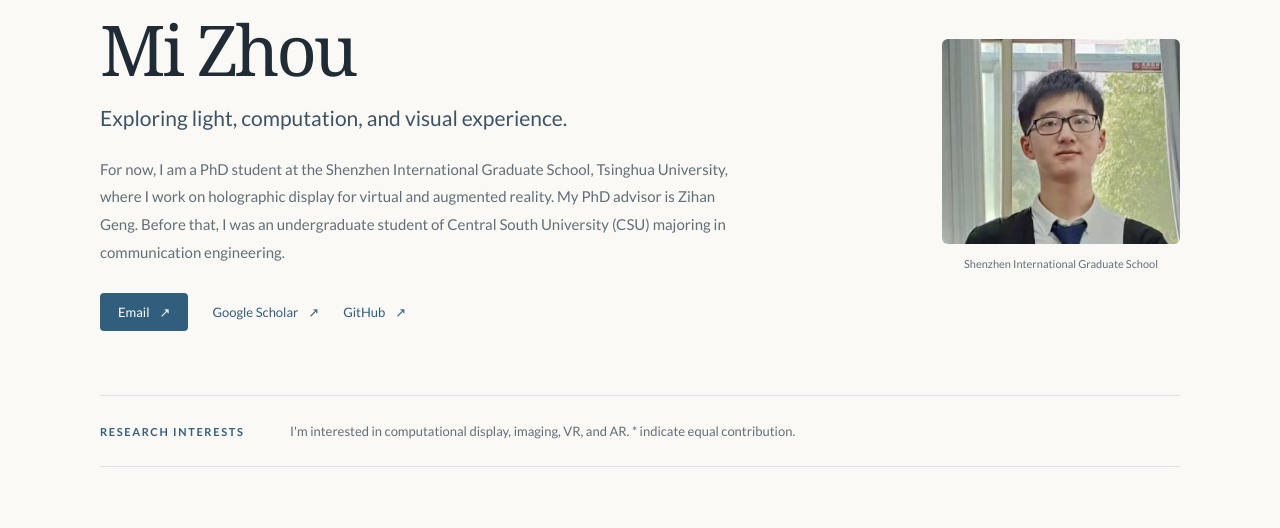
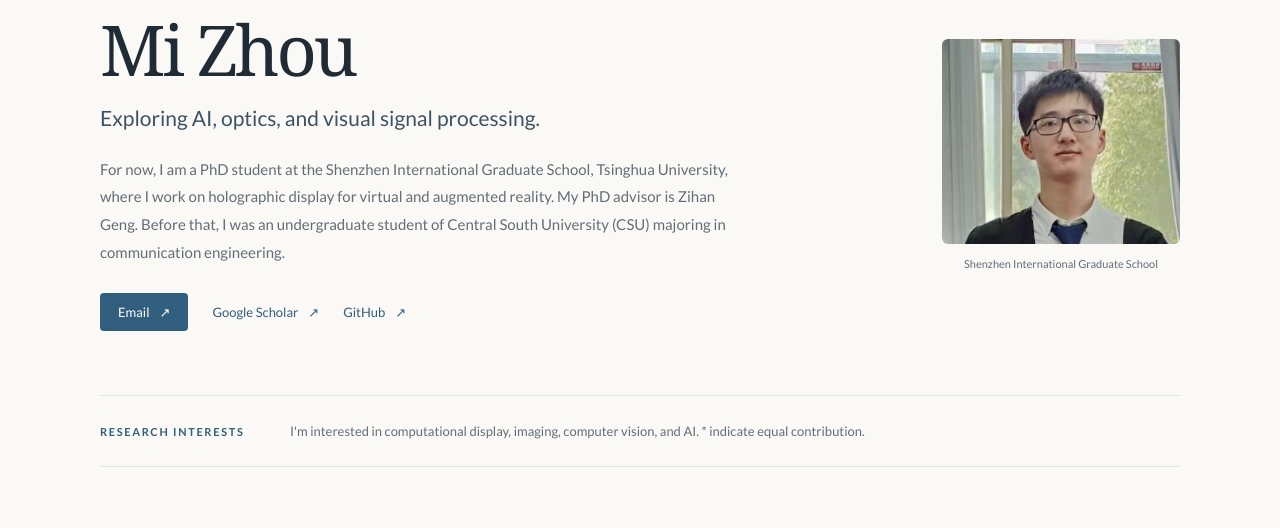
Before and after one commit to MiZhou22/MiZhou22.github.io, a Jekyll site: the page built from _posts/2026-05-06-NaturalDefocusEffect.markdown, in a window 1280 px wide and 900 px high. Shown: the part 176-704 px from the top of the window. Built offline with Jekyll 4.4.1, drawn with Linux system fonts in a browser that asks for light colours.

Commit message:
Update research tagline and interests

```diff
--- a/_config.yml
+++ b/_config.yml
@@ -15,12 +15,12 @@ bio: For now, I am a PhD student at the Shenzhen International Graduate School,
 homepage:
   position: PhD Student · Tsinghua University
   affiliation: Shenzhen International Graduate School
-  tagline: Exploring light, computation, and visual experience.
+  tagline: Exploring AI, optics, and visual signal processing.
   email_display: zhoumicsu[at]qq.com
   email_href: mailto:zhoumicsu@qq.com
   github_url: https://github.com/MiZhou22
   scholar_url: https://scholar.google.com/citations?user=h94WP2gAAAAJ&hl=en
-  research_summary: I'm interested in computational display, imaging, VR, and AR. * indicate equal contribution.
+  research_summary: I'm interested in computational display, imaging, computer vision, and AI. * indicate equal contribution.
   credit_name: Jon Barron
   credit_url: https://jonbarron.info
 
```
